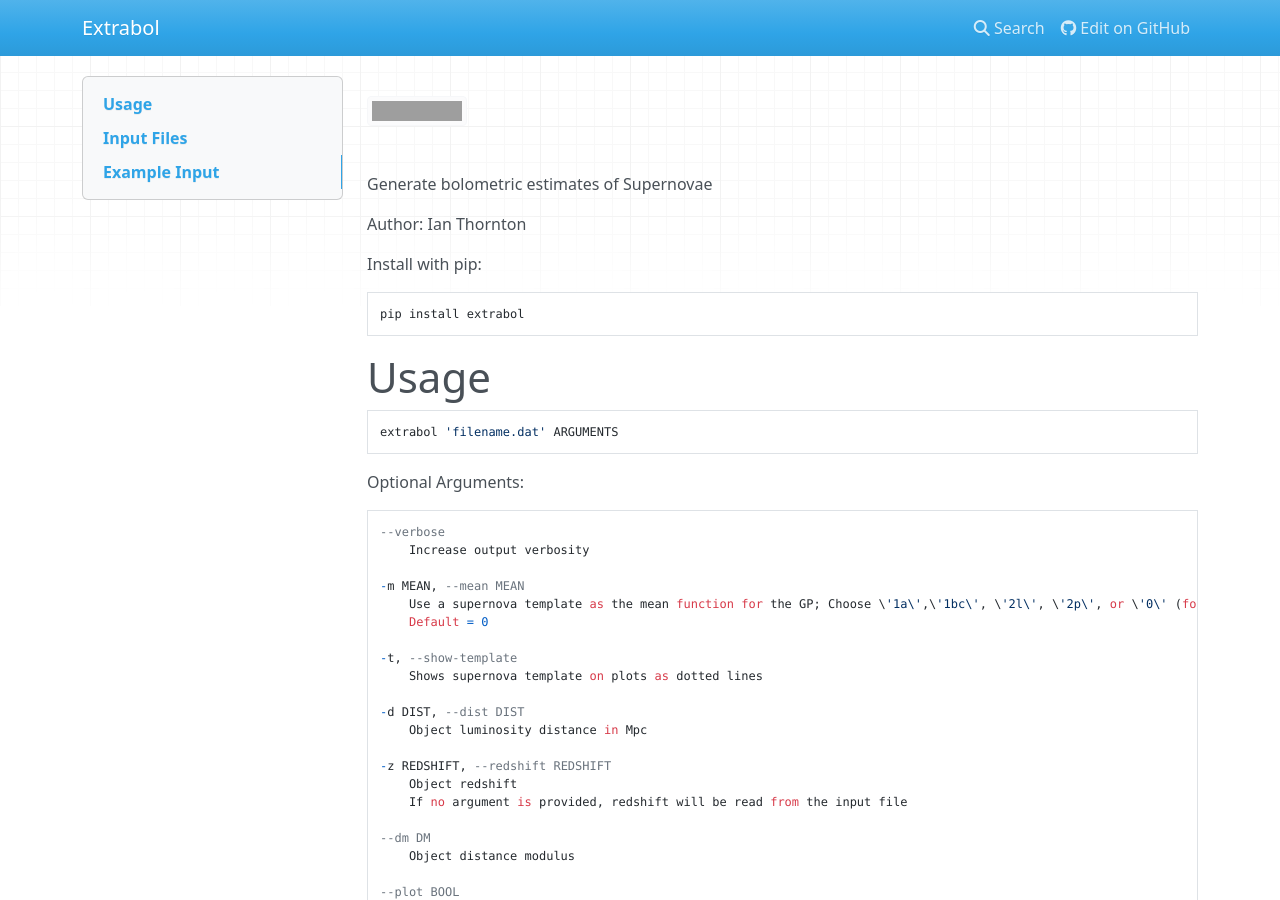
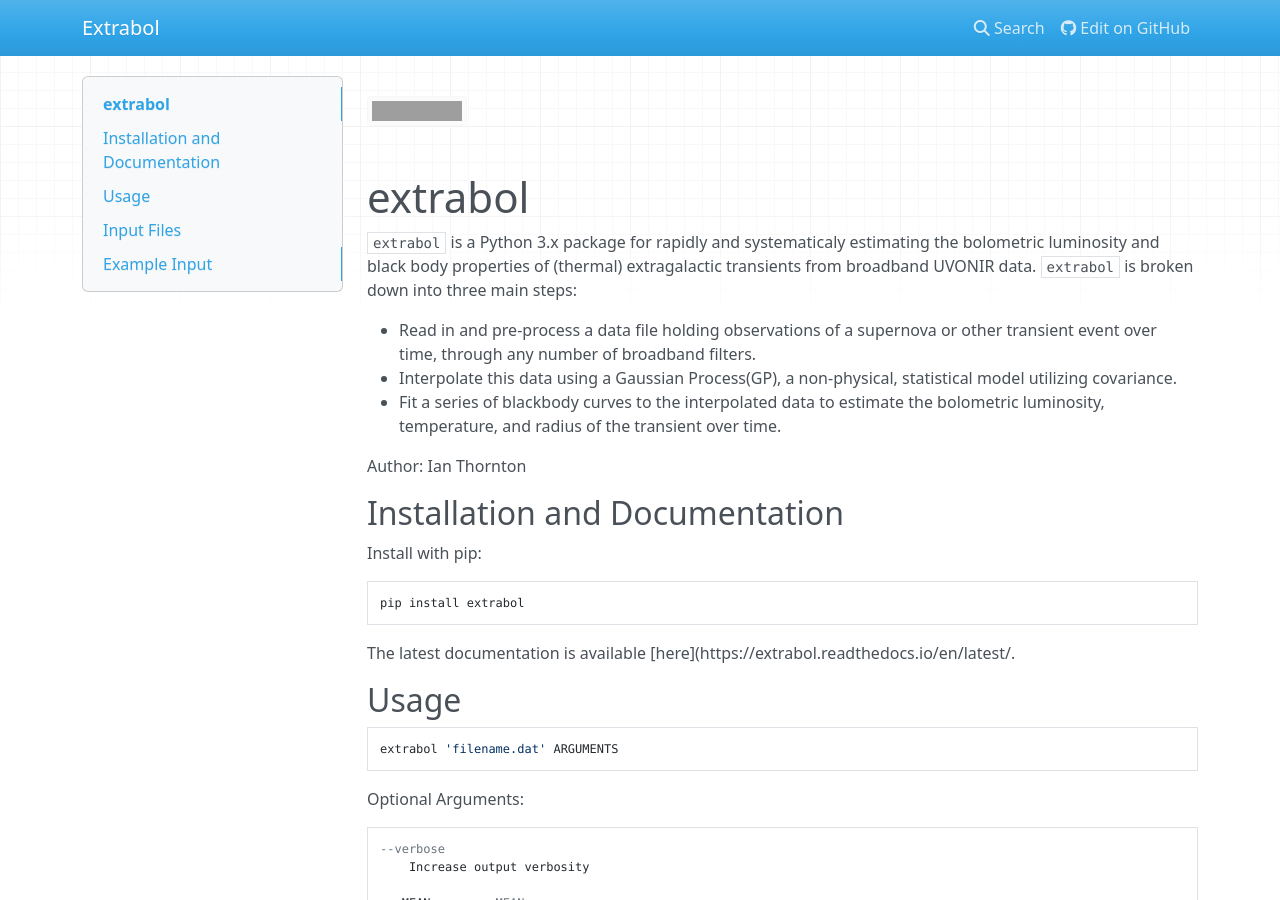
Before and after one commit to VTDA-Group/extrabol, an MkDocs documentation site: the page built from docs/README.md, in a window 1280 px wide and 900 px high. Built offline with MkDocs 1.6.1, drawn with Linux system fonts in a browser that asks for light colours; nearby versions of some CDN libraries; grey boxes are pictures that could not be loaded.

Commit message:
Update README.md

````diff
--- a/docs/README.md
+++ b/docs/README.md
@@ -1,16 +1,27 @@
 [![DOI](https://zenodo.org/badge/283353973.svg)](https://zenodo.org/badge/latestdoi/283353973)
 
 
-Generate bolometric estimates of Supernovae
+#extrabol
+
+`extrabol` is a Python 3.x package for rapidly and systematicaly estimating the bolometric luminosity and black body properties of (thermal) extragalactic transients from broadband UVONIR data. `extrabol` is broken down into three main steps:
+
+- Read in and pre-process a data file holding observations of a supernova or other transient event over time, through any number of broadband filters.
+- Interpolate this data using a Gaussian Process(GP), a non-physical, statistical model utilizing covariance.
+- Fit a series of blackbody curves to the interpolated data to estimate the bolometric luminosity, temperature, and radius of the transient over time.
 
 Author: Ian Thornton
+
+## Installation and Documentation
 
 Install with pip:
 
 ```bash
 pip install extrabol
 ```
-# Usage
+
+The latest documentation is available [here](https://extrabol.readthedocs.io/en/latest/.
+
+## Usage
 
 ```
 extrabol 'filename.dat' ARGUMENTS
@@ -73,7 +84,7 @@ Optional Arguments:
     Modify the prior on temperature for blackbody fits by specifying a maximum temperature.
     Default = 40,000K
 ```
-# Input Files
+## Input Files
 
 Inputs to extrabol must be .dat files that conform to the following format.
 
@@ -86,7 +97,7 @@ Time(MJD)   Apparent Magnitude   Error(in magnitudes)   Filter SVO ID   Type of
 Any white space can be used as the column delimiter. NaNs, non-detections, and data points with no error bars should not be included.
 An example input file can be found under extrabol/example.
 
-# Example Input
+## Example Input
 
 ```python
 extrabol ./example/PSc000174_extrabol.dat --verbose -m 1a
````
